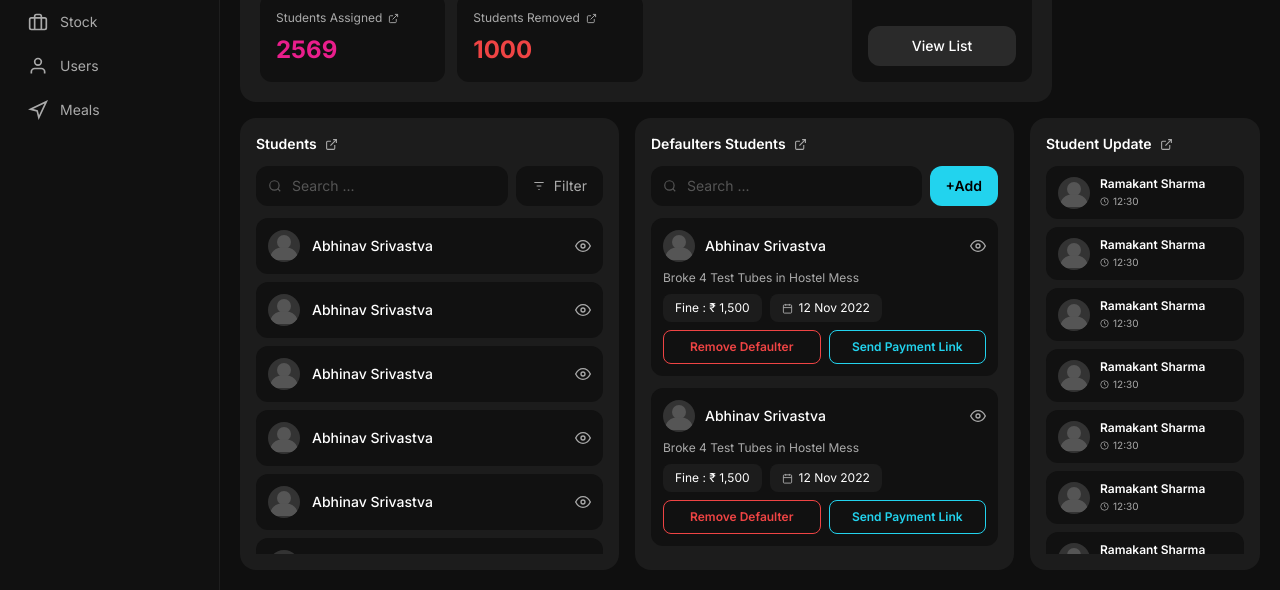
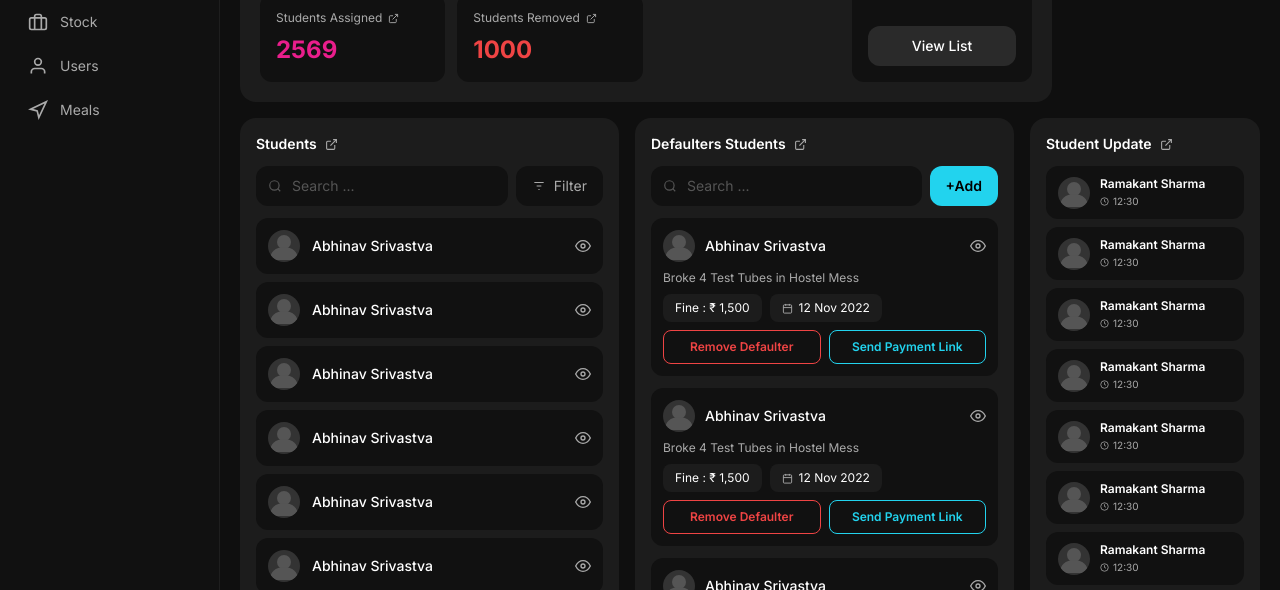
Before and after one commit to johndakshak/hostel_mgt_dashboard, a website: page dashboard_students.html in a window 1280 px wide. Shown: the part 210-800 px from the top of the page. Drawn offline with nearby package versions, Linux system fonts and the light colour scheme.

Commit message:
chore: completed styling for dashboard_students html

```diff
--- a/dashboard_students.html
+++ b/dashboard_students.html
@@ -12,7 +12,7 @@
   .scrollbar-hide { -ms-overflow-style: none; scrollbar-width: none; }
 </style>
 </head>
-<body class="bg-[#0f0f0f] text-white h-screen overflow-hidden flex flex-col">
+<body class="bg-[#0f0f0f] text-white flex flex-col">
 
 <!-- TOP NAV -->
 <div class="bg-[#111] border-b border-[#222] flex items-center justify-between px-6 h-16 shrink-0">
```
